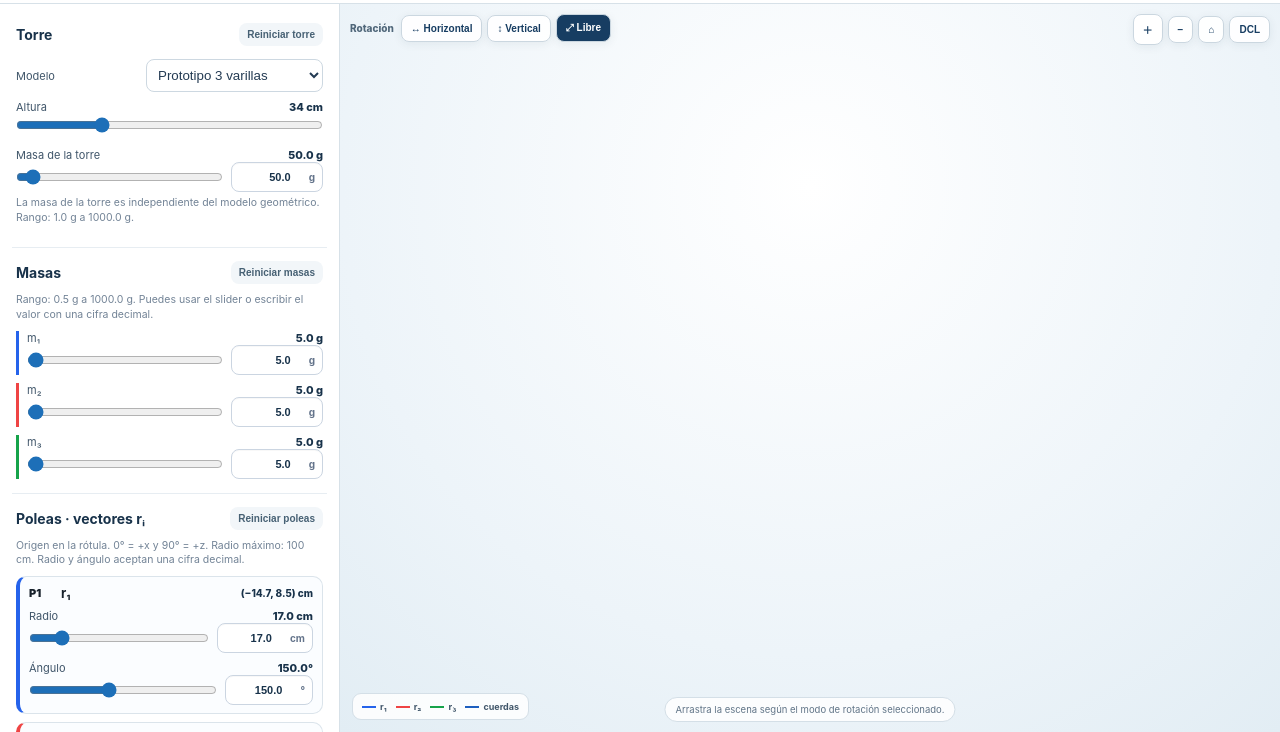
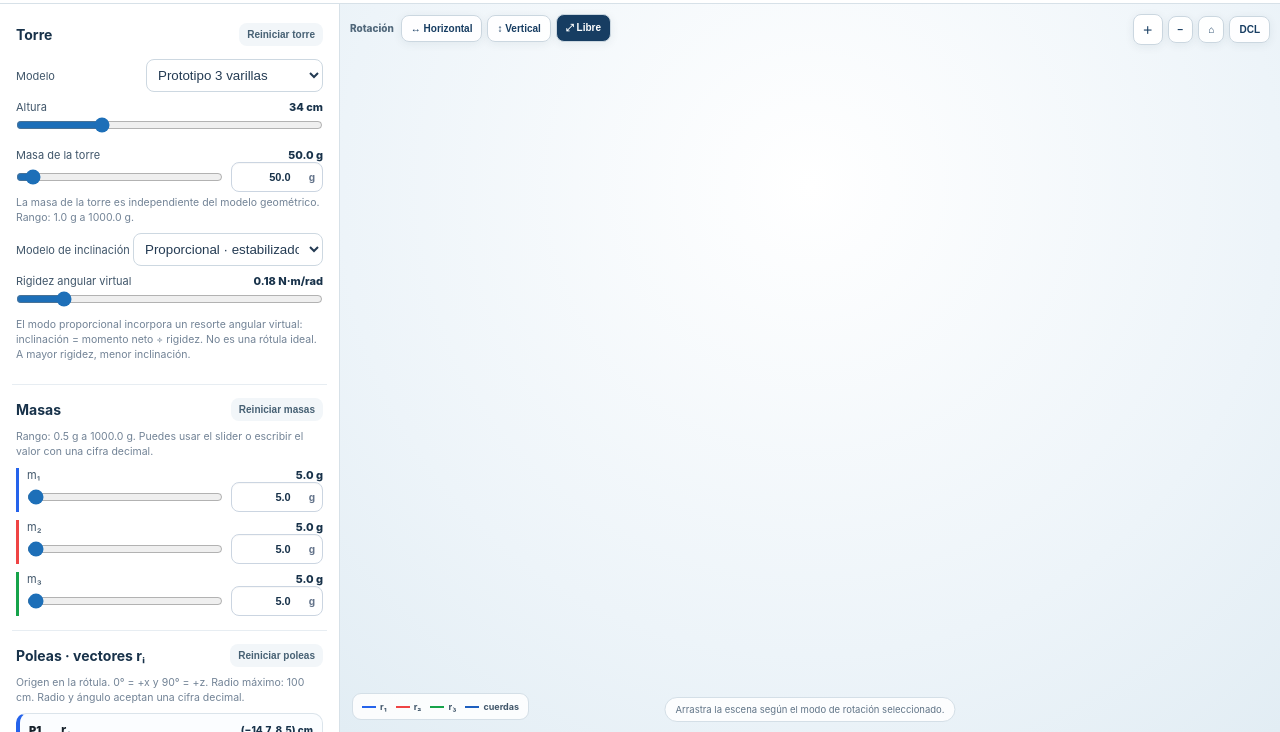
Before and after one commit to magalarza726-del/Simulacion-Estatica-MV, a plain HTML site: page index.html in a window 1280 px wide. Shown: the part 68-800 px from the top of the page. Drawn offline with nearby package versions, Linux system fonts and the light colour scheme; a script that the page names is missing.

Commit message:
Expose stabilized and ideal hinge modes with adjustable angular stiffness

```diff
--- a/index.html
+++ b/index.html
@@ -48,6 +48,15 @@
             <div class="number-box"><input id="towerMassNum" type="number" inputmode="decimal" min="1" max="1000" value="50.0" step="0.1" aria-label="Masa de la torre en gramos" /><span>g</span></div>
           </div>
           <p class="hint">La masa de la torre es independiente del modelo geométrico. Rango: 1.0 g a 1000.0 g.</p>
+          <label class="select-row">Modelo de inclinación
+            <select id="tiltMode">
+              <option value="proportional">Proporcional · estabilizado</option>
+              <option value="ideal">Rótula ideal · teórico</option>
+            </select>
+          </label>
+          <label>Rigidez angular virtual <output id="angularStiffnessOut">0.18 N·m/rad</output></label>
+          <input id="angularStiffness" type="range" min="0.05" max="1.00" step="0.01" value="0.18" />
+          <p class="hint">El modo proporcional incorpora un resorte angular virtual: inclinación = momento neto ÷ rigidez. No es una rótula ideal. A mayor rigidez, menor inclinación.</p>
         </section>
 
         <section class="control-section">
@@ -175,7 +184,7 @@
             <div class="dcl-row reaction"><span>Rótula R</span><b id="rx">0</b><b id="ry">0</b><b id="rz">0</b></div>
             <div class="dcl-row weight"><span>Peso W</span><b id="wx">0</b><b id="wy">0</b><b id="wz">0</b></div>
           </div>
-          <p>Las tensiones T₁, T₂ y T₃ y la reacción de la rótula R se descomponen en x, y, z. El peso actúa únicamente en −y, por lo que Wₓ = 0 y W_z = 0.</p>
+          <p>Las tensiones T₁, T₂ y T₃ y la reacción se descomponen en x, y, z. El peso actúa en −y. En el modo proporcional, el estabilizador virtual también transmite un momento restaurador; no aparece como fuerza en esta tabla.</p>
         </aside>
 
         <div class="legend">
```
